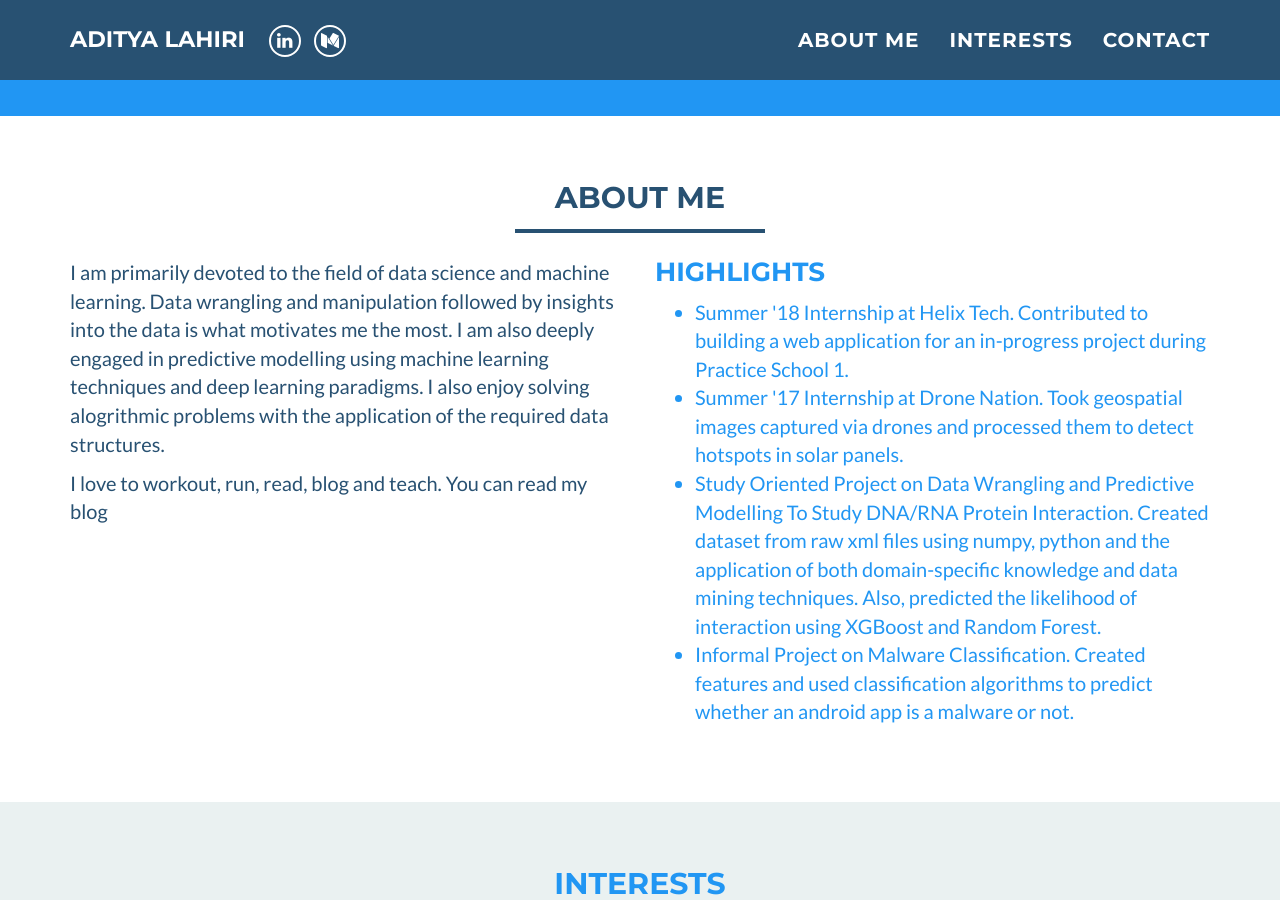
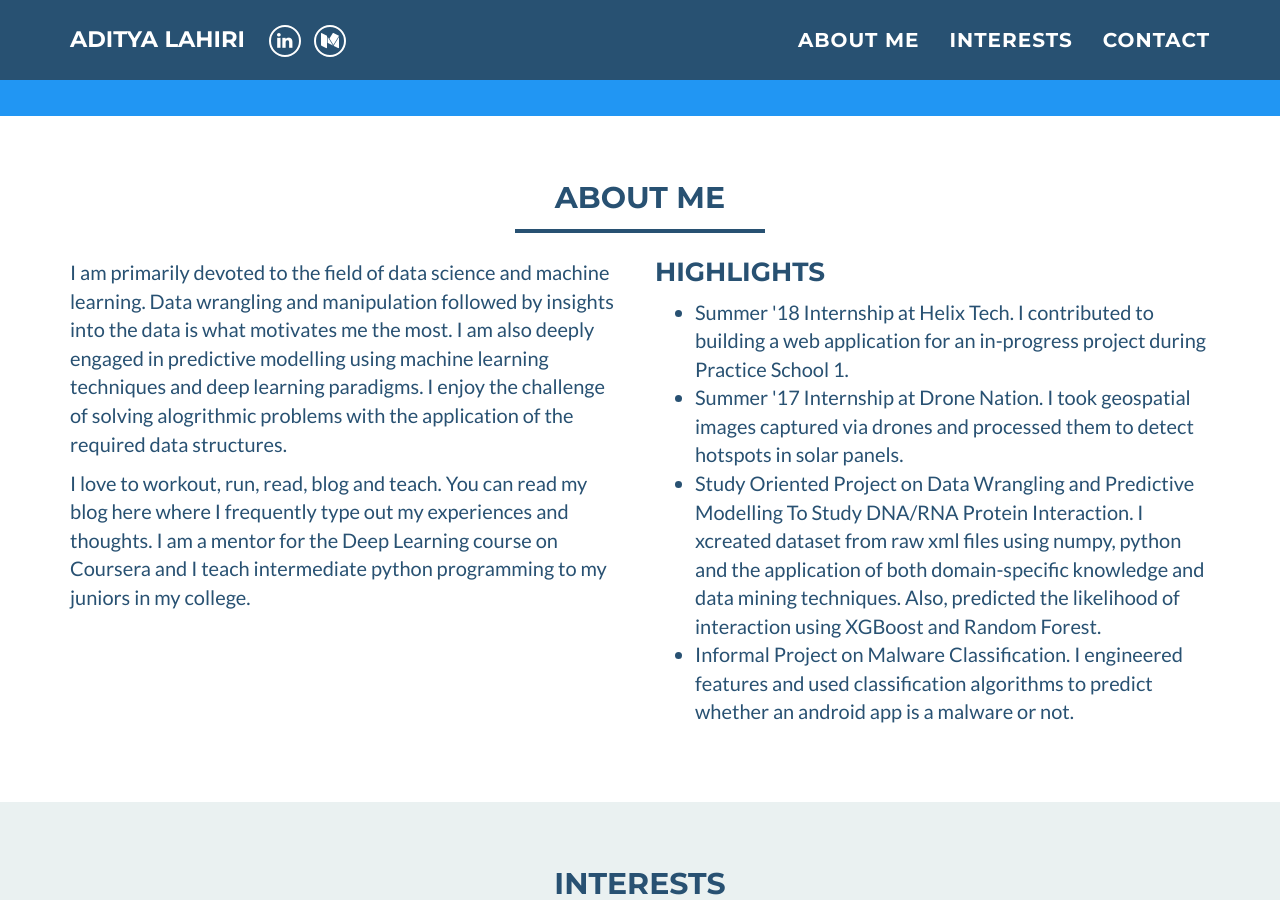
Before and after one commit to adityalahiri/adityalahiri.github.io, a Jekyll site: the page built from index.html, in a window 1280 px wide and 900 px high, scrolled down 534 px. Built offline with Jekyll 4.4.1, drawn with Linux system fonts in a browser that asks for light colours.

Commit message:
highlights1

```diff
--- a/_includes/about_me.html
+++ b/_includes/about_me.html
@@ -11,12 +11,12 @@
     		<p>
            I am primarily devoted to the field of data science and machine learning. Data wrangling and manipulation
            followed by insights into the data is what motivates me the most. I am also deeply engaged in predictive
-           modelling using machine learning techniques and deep learning paradigms. I also enjoy solving alogrithmic
-           problems with the application of the required data structures.
+           modelling using machine learning techniques and deep learning paradigms. I enjoy the challenge of
+           solving alogrithmic problems with the application of the required data structures.
         </p>
         <p>
            I love to workout, run, read, blog and teach.
-           You can read my blog <a href="http://www.odesandcodes.wordpress.com"< here where I frequently type
+           You can read my blog <a href="http://www.odesandcodes.wordpress.com"></a> here where I frequently type
            out my experiences and thoughts. I am a mentor for the Deep Learning course on Coursera and I teach
            intermediate python programming to my juniors in my college.
         </p>
@@ -26,18 +26,18 @@
 		    <ul>
     			<li>
             Summer '18 Internship at Helix Tech.
-            Contributed to building a web application for an in-progress project during Practice School 1.
+            I contributed to building a web application for an in-progress project during Practice School 1.
     			</li>
           <li>
             Summer '17 Internship at Drone Nation.
-            Took geospatial images captured via drones and processed them to detect hotspots in solar panels.
+            I took geospatial images captured via drones and processed them to detect hotspots in solar panels.
           <li>
             Study Oriented Project on Data Wrangling and Predictive Modelling To Study DNA/RNA Protein Interaction.
-            Created dataset from raw xml files using numpy, python and the application of both domain-specific knowledge and data mining techniques.
+            I xcreated dataset from raw xml files using numpy, python and the application of both domain-specific knowledge and data mining techniques.
             Also, predicted the likelihood of interaction using XGBoost and Random Forest.
     			<li>
             Informal Project on Malware Classification.
-            Created features and used classification algorithms to predict whether an android app is a malware or not.
+            I engineered features and used classification algorithms to predict whether an android app is a malware or not.
     			</li>
 		    </ul>
 	    </div>
```
